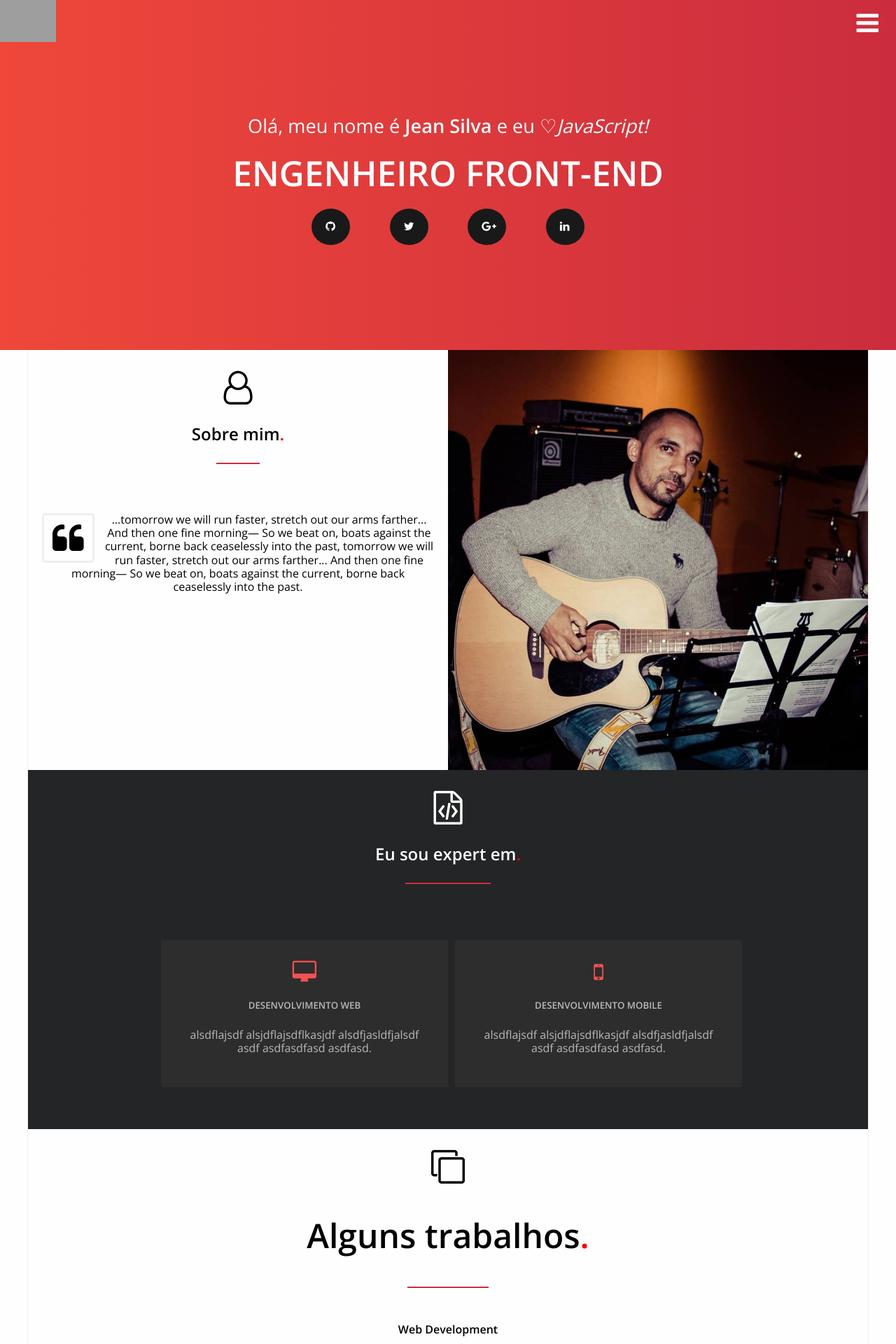
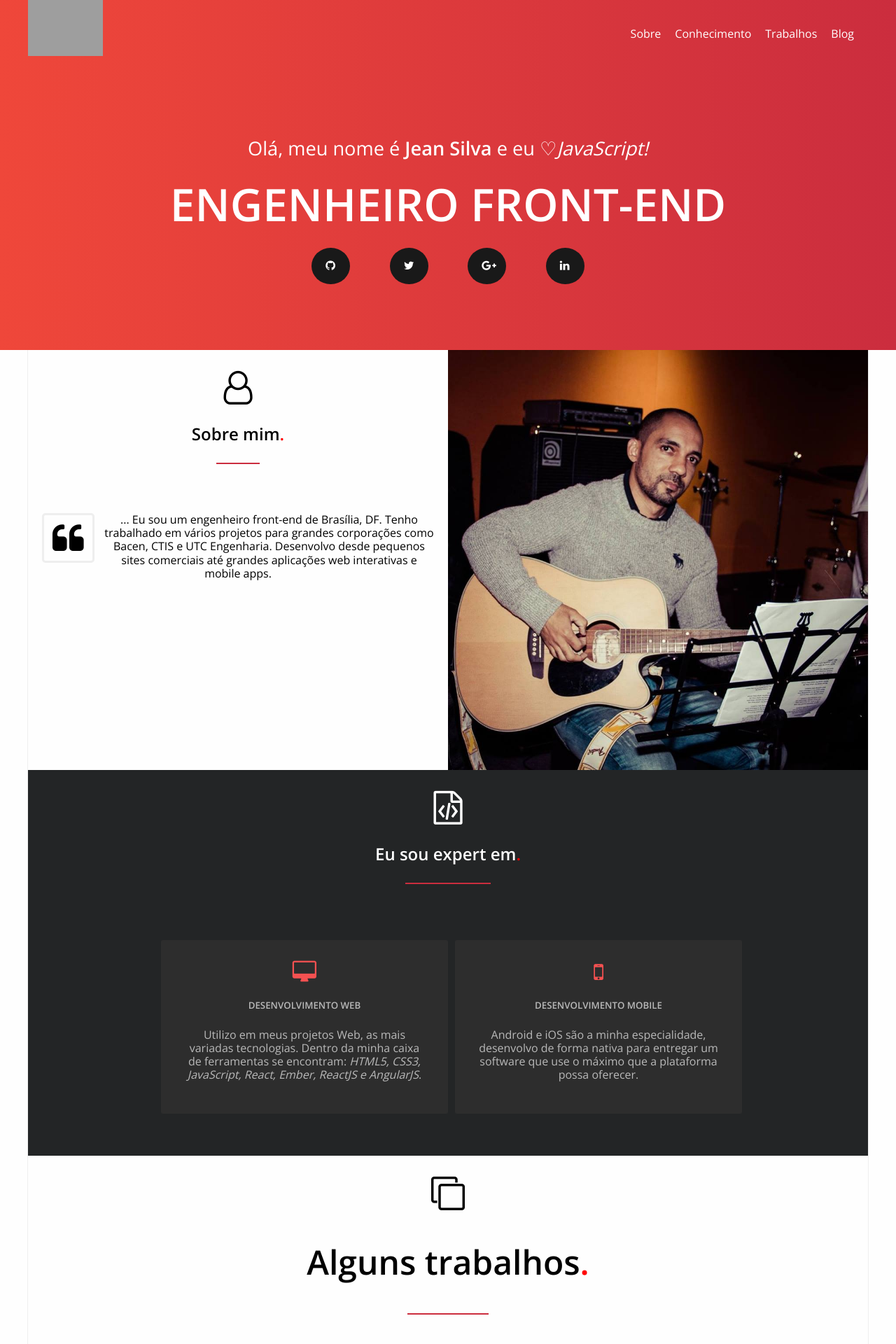
Before and after one commit to fjeansilva/fjeansilva.github.io, a PHP site: page / in a window 1280 px wide. Shown: the top 1920 px of the page at 70% size. Run offline with PHP 8.4, Linux system fonts and the light colour scheme; some libraries are stand-ins or nearby versions; grey boxes are pictures that could not be loaded.

Commit message:
include navigation

```diff
--- a/css/main.css
+++ b/css/main.css
@@ -37,7 +37,7 @@ body {
 }
 
 .header__logo {
-  width: 80px;
+  height: 80px;
 }
 
 .header__hamburguer {
@@ -520,6 +520,10 @@ body {
     margin-left: auto;
     margin-right: auto;
   }
+
+  .items__web, .items__mobile {
+    width: 60%;
+  }
 }
 
 @media screen and (min-width: 700px) {
@@ -546,33 +550,68 @@ body {
 
 @media screen and (min-width: 768px) {
 
+  /* MENU */
+
+  .header__container {
+    display: flex;
+    flex-flow: row wrap;
+    justify-content: space-between;
+    width: 100%;
+  }
+
+  .header__hamburguer,
+  .menu__title,
+  .menu__list > .list__item .fa {
+    display: none;
+  }
+
+  .header__menu {
+    position: relative;
+    background: none;
+    height: initial;
+    width: initial;
+    transform: none;
+  }
+
+  .menu__list {
+    display: flex;
+    flex-flow: row wrap;
+    justify-content: space-between;
+    list-style: none;
+  }
+
+  .menu__list > .list__item {
+    margin-right: 20px;
+  }
+
+  .menu__list > .list__item > a {
+    color: #fff;
+    transition: color 0.5s;
+  }
+
+  .menu__list > .list__item > a:hover {
+    color: #000;
+  }
+
+
+
   .header__title {
+    width: 100%;
     font-size: 1.7em;
   }
 
   .header__subtitle {
+    width: 100%;
     font-size: 3.1em;
   }
 
-  .header__social {
+  .header__social,
+  .footer__social {
     width: 446px;
     margin-left: auto;
     margin-right: auto;
   }
 
-  .about {
-    flex-flow: row wrap;
-    margin: 0;
-  }
-
-  .about__info {
-    padding-top: 30px;
-  }
-
-  .about__info,
-  .about__profile {
-    width: 50%;
-  }
 
   .profile_image {
     vertical-align: top;
@@ -617,7 +656,35 @@ body {
   }
 }
 
+@media screen and (min-width: 841px) {
+
+  .about {
+    flex-flow: row wrap;
+    margin: 0;
+  }
+
+  .about__info {
+    padding-top: 30px;
+  }
+
+  .about__info,
+  .about__profile {
+    width: 50%;
+  }
+}
+
 @media screen and (min-width: 1200px) {
+
+  .header__container {
+    width: 1200px;
+    margin-left: auto;
+    margin-right: auto;
+  }
+
+  .header__subtitle {
+    font-size: 4em;
+  }
+
   .main {
     width: 1200px;
     margin-left: auto;
--- a/index.html
+++ b/index.html
@@ -9,7 +9,7 @@
   </head>
   <body>
     <header class="header">
-
+      <div class="header__container">
         <img src="https://tf-assets-staging.s3.amazonaws.com/splash/courses/node/icon.svg" class="header__logo" alt="Logotipo Jean Silva">
 
         <i class="header__hamburguer fa fa-bars" aria-hidden="true"></i>
@@ -19,14 +19,14 @@
             <img src="https://tf-assets-staging.s3.amazonaws.com/splash/courses/node/icon.svg" class="header__logo" alt="Logotipo Jean Silva">
           </div>
           <ul class="menu__list">
-          <li class="list__item"><a href="#"><i class="fa fa-building" aria-hidden="true"></i>O que tenho feito</a></li>
-          <li class="list__item"><a href="#"><i class="fa fa-cogs" aria-hidden="true"></i>Trabalhos</a></li>
-          <li class="list__item"><a href="#"><i class="fa fa-file-code-o" aria-hidden="true"></i>Conhecimento</a></li>
-          <li class="list__item"><a href="#"><i class="fa fa-question" aria-hidden="true"></i>Posso te ajudar</a></li>
-          <li class="list__item"><a href="#"><i class="fa fa-commenting-o" aria-hidden="true"></i>Blog</a></li>
-          <li class="list__item"><a href="#"><i class="fa fa-user" aria-hidden="true"></i>Contato</a></li>
+            <li class="list__item"><a class="anc" href="#about"><i class="fa fa-building" aria-hidden="true"></i>Sobre</a></li>
+            <li class="list__item"><a class="anc" href="#skills"><i class="fa fa-file-code-o" aria-hidden="true"></i>Conhecimento</a></li>
+            <li class="list__item"><a class="anc" href="#works"><i class="fa fa-cogs" aria-hidden="true"></i>Trabalhos</a></li>
+            <li class="list__item"><a class="anc" href="#blog"><i class="fa fa-commenting-o" aria-hidden="true"></i>Blog</a></li>
           </ul>
         </nav>
+      </div>
+
 
       <h1 class="header__title">Olá, meu nome é <strong>Jean Silva</strong> e eu <i class="icon__heart">♡</i><em>JavaScript!</em></h1>
       <h2 class="header__subtitle">engenheiro front-end</h2>
@@ -41,18 +41,15 @@
 
     <main class="main">
 
-      <section class="about">
+      <section id="about" class="about">
         <article class="about__info">
           <i class="fa fa-user-o" aria-hidden="true"></i>
           <h4 class="info__title">Sobre mim<span class="dot">.<span></h4>
           <hr class="info__line">
           <p class="info__description">
             <i class="fa fa-quote-left fa-3x fa-pull-left fa-border" aria-hidden="true"></i>
-...tomorrow we will run faster, stretch out our arms farther...
-And then one fine morning&mdash; So we beat on, boats against the
-current, borne back ceaselessly into the past, tomorrow we will run faster, stretch out our arms farther...
-And then one fine morning&mdash; So we beat on, boats against the
-current, borne back ceaselessly into the past.
+... Eu sou um engenheiro front-end de Brasília, DF. Tenho trabalhado em vários projetos para grandes corporações
+como Bacen, CTIS e UTC Engenharia. Desenvolvo desde pequenos sites comerciais até grandes aplicações web interativas e mobile apps.
           </p>
         </article>
         <article class="about__profile">
@@ -60,7 +57,7 @@ current, borne back ceaselessly into the past.
         </article>
       </section>
 
-      <section class="skills">
+      <section id="skills" class="skills">
         <i class="fa fa-file-code-o" aria-hidden="true"></i>
         <h4 class="skills__title">Eu sou expert em<span class="dot">.<span></h4>
         <hr class="skills__line">
@@ -69,22 +66,22 @@ current, borne back ceaselessly into the past.
             <i class="fa fa-desktop" aria-hidden="true"></i>
             <h5 class="items__title">Desenvolvimento Web</h5>
             <p>
-              alsdflajsdf alsjdflajsdflkasjdf alsdfjasldfjalsdf asdf
-              asdfasdfasd asdfasd.
+              Utilizo em meus projetos Web, as mais variadas tecnologias. Dentro da minha caixa de ferramentas
+              se encontram: <em>HTML5, CSS3, JavaScript, React, Ember, ReactJS e AngularJS</em>.
             </p>
           </article>
           <article class="items__mobile">
             <i class="fa fa-mobile" aria-hidden="true"></i>
             <h5 class="items__title">Desenvolvimento Mobile</h5>
             <p>
-              alsdflajsdf alsjdflajsdflkasjdf alsdfjasldfjalsdf asdf
-              asdfasdfasd asdfasd.
+              Android e iOS são a minha especialidade, desenvolvo de forma nativa para entregar
+              um software que use o máximo que a plataforma possa oferecer.
             </p>
           </article>
         </div>
       </section>
 
-      <section class="works">
+      <section id="works" class="works">
         <i class="fa fa-clone" aria-hidden="true"></i>
         <h4 class="works__title">Alguns trabalhos<span class="dot">.<span></h4>
         <hr class="info__line">
@@ -106,24 +103,28 @@ current, borne back ceaselessly into the past.
         </article>
       </section>
 
-      <section class="blog">
+      <section id="blog" class="blog">
         <i class="fa fa-commenting-o" aria-hidden="true"></i>
         <h4 class="blog__title">Posts<span class="dot">.<span></h4>
         <hr class="info__line">
         <div class="blog__container">
           <article class="blog__post">
             <img class="post__profile" src="https://cdn-images-1.medium.com/fit/c/36/36/0*suJd561o0WwEvzSp.jpeg" alt="">
-            <h5 class="post__title">titulo do post</h5>
+            <h5 class="post__title">JavaScript é o seu melhor amigo :)</h5>
             <p class="post__description">
-              Lorem Ipsum is simply dummy text of the printing and typesetting industry. Lorem Ipsum has been the industry's standard dummy text ever since the 1500s, when an unknown printer took a galley of type and scrambled it to make a type specimen book.
+              Com tantos frameworks JavaScript no mercado, a cada novo projeto surge sempre as mesmas questões?
+              Qual framework usar? Qual o melhor framework para o projeto?
+              A grande questão é que muitos front-end developers não dominam o essencial é que o nosso querido JavaScript.
             </p>
             <a class="read__more" href="#">leia mais...</a>
           </article>
           <article class="blog__post">
             <img class="post__profile" src="https://cdn-images-1.medium.com/fit/c/36/36/0*suJd561o0WwEvzSp.jpeg" alt="">
-            <h5 class="post__title">titulo do post</h5>
+            <h5 class="post__title">Vamos falar de Mobile-first?</h5>
             <p class="post__description">
-              Lorem Ipsum is simply dummy text of the printing and typesetting industry. Lorem Ipsum has been the industry's standard dummy text ever since the 1500s, when an unknown printer took a galley of type and scrambled it to make a type specimen book.
+              Convencido do tamanho gigantesco do mercado mobile e de que a Web é uma só pra todo mundo, você decide investir
+              no design responsivo. Ótimo passo. Hora de tomar a próxima decisão: por onde começar?
+              <em>autor: Sérgio Lopes</em>
             </p>
             <a class="read__more" href="#">leia mais...</a>
           </article>
@@ -144,7 +145,7 @@ current, borne back ceaselessly into the past.
         <article class="contact__email">
           <h3 class="email__title">email</h3>
           <p class="email__info">
-            jeansilva@me.com
+            jeancarlos.silva@me.com
           </p>
         </article>
       </section>
@@ -160,6 +161,7 @@ current, borne back ceaselessly into the past.
         Copyright (c) 2016 Copyright Jean Silva All Rights Reserved.
       </p>
     </footer>
+    <script src="https://code.jquery.com/jquery-3.1.1.min.js" integrity="sha256-hVVnYaiADRTO2PzUGmuLJr8BLUSjGIZsDYGmIJLv2b8=" crossorigin="anonymous"></script>
     <script src="js/app.js"></script>
   </body>
 </html>
--- a/js/app.js
+++ b/js/app.js
@@ -3,4 +3,19 @@
     document.querySelector('.header__menu').classList.toggle('header__menu--open');
     e.stopPropagation();
   });
+
+  $('a[href*="#"]:not([href="#"])').click(function() {
+    document.querySelector('.header__menu').classList.toggle('header__menu--open');
+    if (location.pathname.replace(/^\//,'') == this.pathname.replace(/^\//,'') && location.hostname == this.hostname) {
+      var target = $(this.hash);
+      target = target.length ? target : $('[name=' + this.hash.slice(1) +']');
+      if (target.length) {
+        $('html, body').animate({
+          scrollTop: target.offset().top
+        }, 1000);
+        return false;
+      }
+    }
+  });
+
 })();
```
Lines whose indentation alone changed are shown as unchanged.
